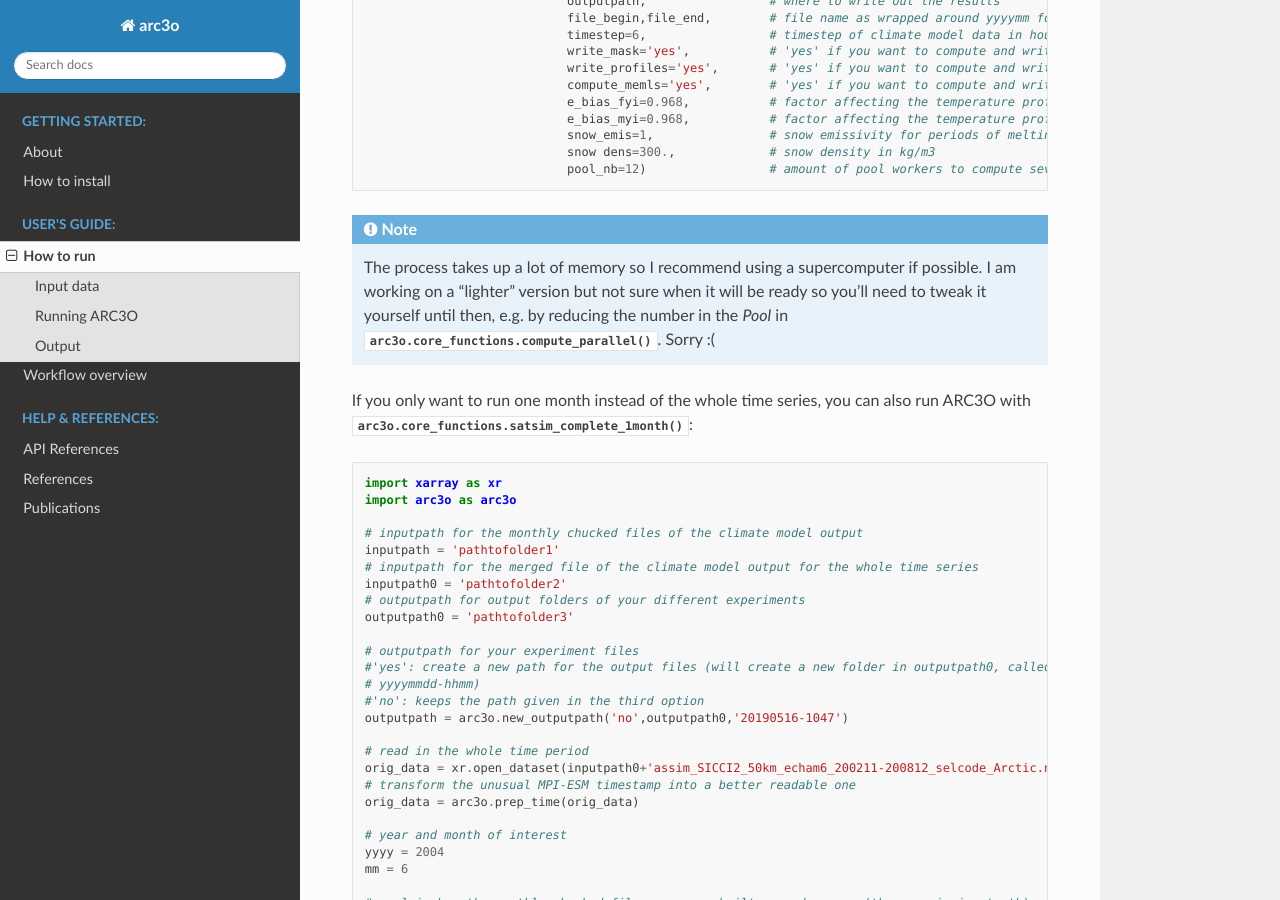
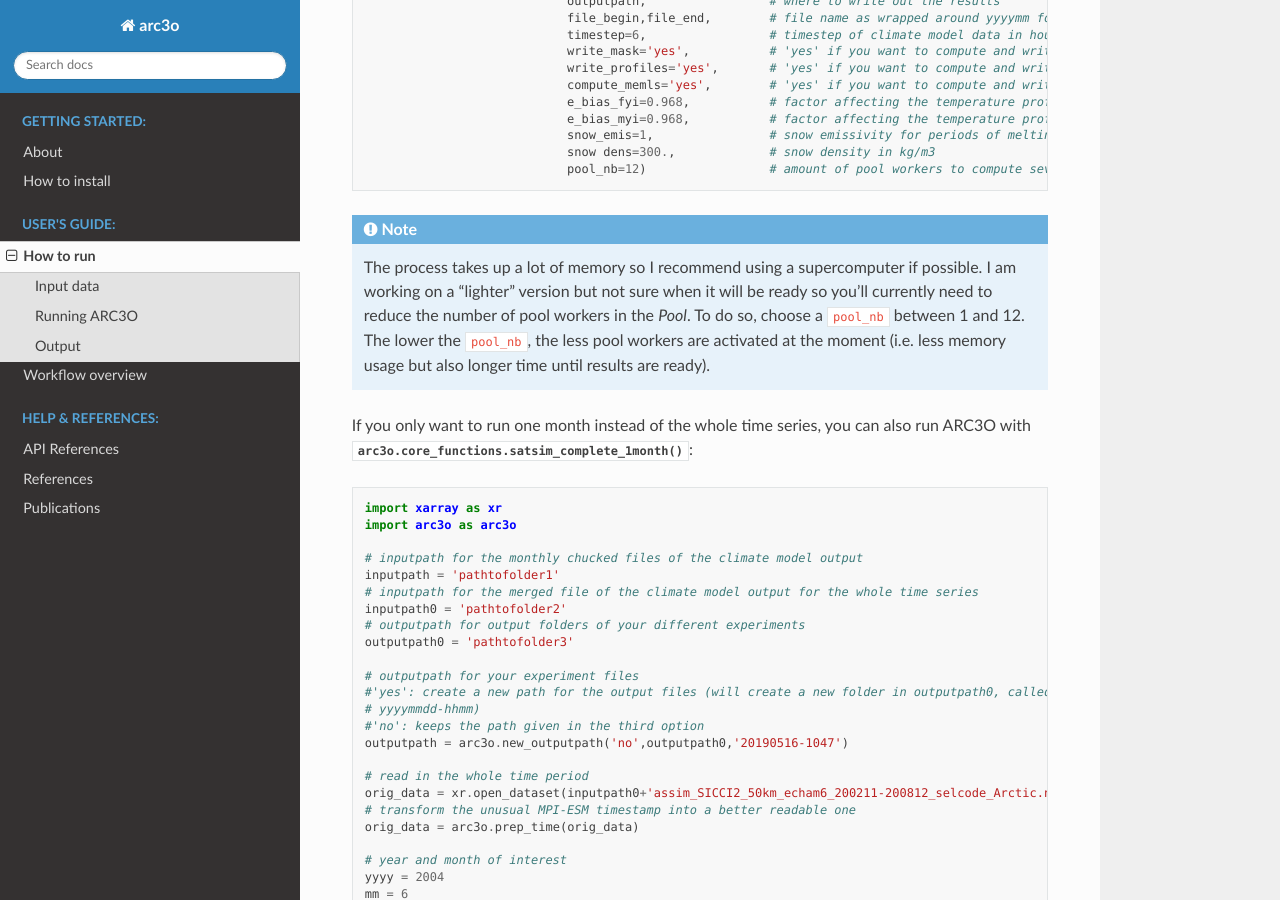
Before and after one commit to ClimateClara/arc3o, a Sphinx documentation site: the page built from docs/guide/howtorun.rst, in a window 1280 px wide and 900 px high, scrolled down 1544 px. Built offline with Sphinx 7.4.7 and the Read the Docs theme 2.0.0, drawn with Linux system fonts in a browser that asks for light colours.

Commit message:
added a remark about changing the pool_nb in docs

```diff
--- a/docs/guide/howtorun.rst
+++ b/docs/guide/howtorun.rst
@@ -84,8 +84,9 @@ You can run ARC3O with the function :func:`arc3o.core_functions.satsim_complete_
 .. note::
 
     The process takes up a lot of memory so I recommend using a supercomputer if possible. I am working on a "lighter" version
-    but not sure when it will be ready so you'll need to tweak it yourself until then, e.g. by reducing the number in the *Pool* in
-    :func:`arc3o.core_functions.compute_parallel`. Sorry :(
+    but not sure when it will be ready so you'll currently need to reduce the number of pool workers in the *Pool*. To do so, choose
+    a ``pool_nb`` between 1 and 12. The lower the ``pool_nb``, the less pool workers are activated at the moment (i.e. less memory usage but
+    also longer time until results are ready).
 
 If you only want to run one month instead of the whole time series, you can also run ARC3O with :func:`arc3o.core_functions.satsim_complete_1month`:
 
```
